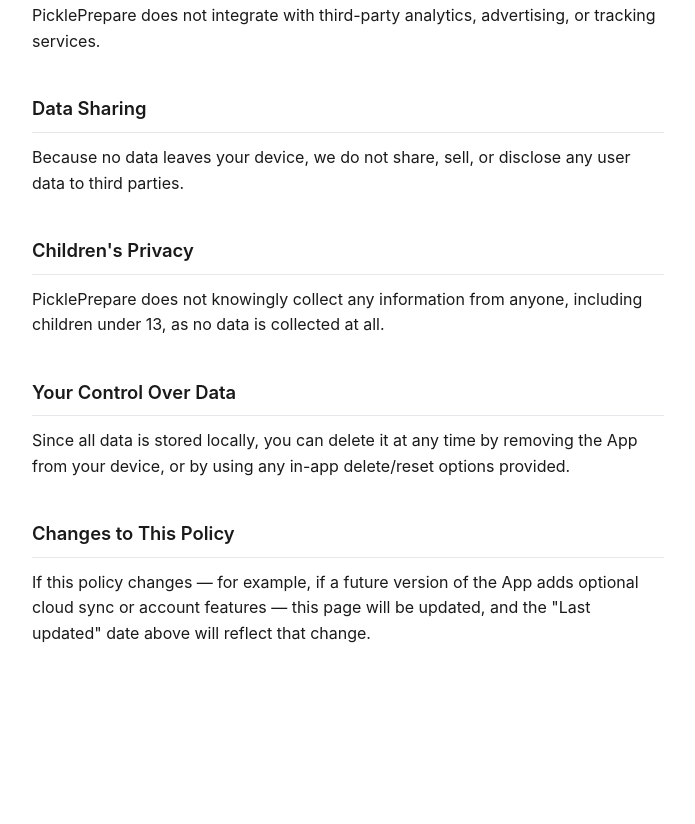
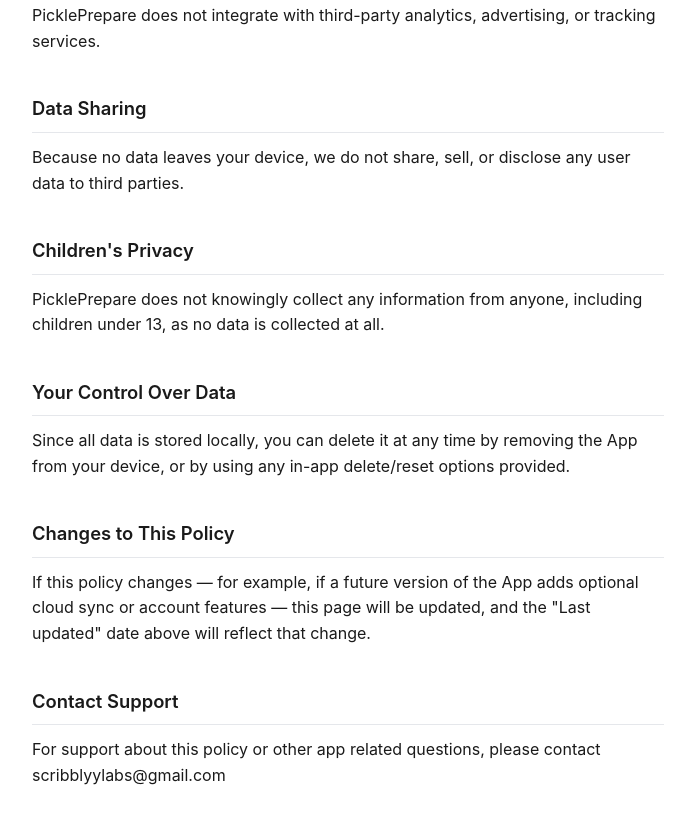
Before and after one commit to rosalynraelyn/pickleprepare, a plain HTML site: page index.html in a window 1280 px wide. Shown: the part 602-1426 px from the top of the page, without its empty margins (292-987 px from the left). Before the commit the page ends 1361 px from the top, so only its background shows below. Drawn offline with Linux system fonts and the light colour scheme.

Commit message:
Add contact support section to policy page

```diff
--- a/index.html
+++ b/index.html
@@ -89,6 +89,8 @@
     <h2>Changes to This Policy</h2>
     <p>If this policy changes — for example, if a future version of the App adds optional cloud sync or account features — this page will be updated, and the "Last updated" date above will reflect that change.</p>
 
+    <h2>Contact Support</h2>
+    <p>For support about this policy or other app related questions, please contact scribblyylabs@gmail.com</p>
   </div>
 </body>
 </html>
```
